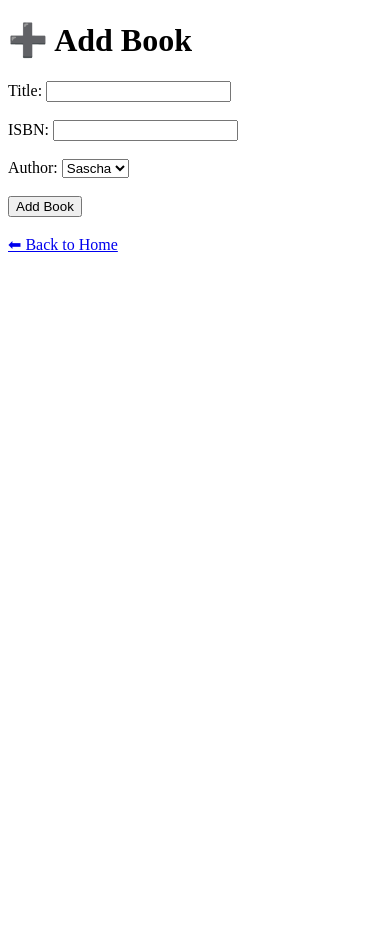
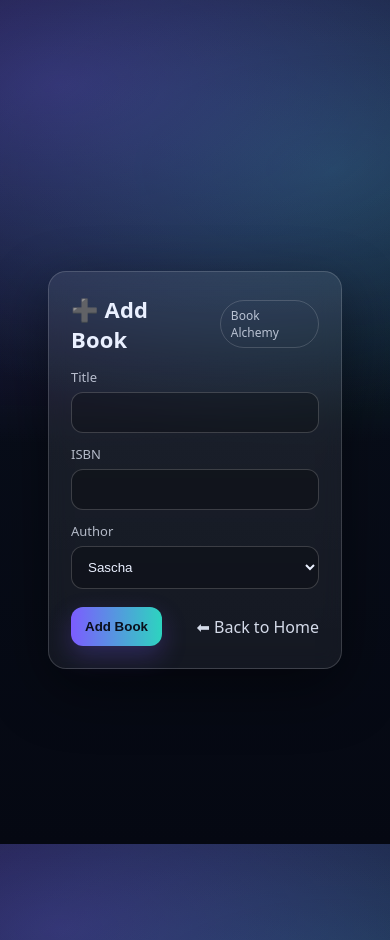
Before and after one commit to ibibibi83/book-alchemy, a Flask app: page /add_book in a window 390 px wide. Before the commit the page ends 252 px from the top, so only its background shows below. Run offline with Flask 3, Linux system fonts and the light colour scheme.

Commit message:
Style Book Alchemy app (HTML + CSS)

```diff
--- /dev/null
+++ b/static/styles.css
@@ -0,0 +1,203 @@
+/* static/styles.css */
+:root{
+  --bg: #0b1220;
+  --card: rgba(255,255,255,.08);
+  --card2: rgba(255,255,255,.06);
+  --text: #eaf0ff;
+  --muted: rgba(234,240,255,.75);
+  --border: rgba(255,255,255,.16);
+  --accent: #7c5cff;
+  --accent2: #2dd4bf;
+  --danger: #ff5c7a;
+  --shadow: 0 20px 60px rgba(0,0,0,.45);
+}
+
+html,body{ height:100%; }
+body{
+  margin:0;
+  font-family: ui-sans-serif, system-ui, -apple-system, Segoe UI, Roboto, Arial, "Apple Color Emoji","Segoe UI Emoji";
+  color: var(--text);
+  background:
+    radial-gradient(1200px 600px at 15% 10%, rgba(124,92,255,.35), transparent 60%),
+    radial-gradient(900px 500px at 85% 20%, rgba(45,212,191,.25), transparent 55%),
+    linear-gradient(180deg, var(--bg), #050812);
+  display:flex;
+  align-items:center;
+  justify-content:center;
+  padding: 3rem;
+}
+
+ul{
+    padding: 0 !important;
+    margin: 0 !important;
+    list-style:none;
+}
+.container{
+  width: min(920px, 100%);
+      display: flex;
+    justify-content: center;
+    align-items: center;
+    max-width: 100%;
+  gap: 1rem;
+}
+.full-size{width: 100%;}
+.home-container{
+  width: 100%;
+  display:flex;
+  justify-content: center;
+  align-items: center;
+  gap: 18px;
+}
+.inline-item{
+    display: flex;
+    flex-direction: row;
+    justify-content: space-between;
+    align-items: center;
+    padding: 0.5rem 0;
+    padding-left: 1rem;
+    border-radius: 12px;
+}
+
+.inline-item:hover{
+    background-color: rgba(38, 81, 70, 0.54);
+}
+
+@media (max-width: 820px){
+  .container{ grid-template-columns: 1fr; }
+}
+
+.card{
+  background: linear-gradient(180deg, var(--card), var(--card2));
+  border: 1px solid var(--border);
+  border-radius: 18px;
+  box-shadow: var(--shadow);
+  padding: 22px;
+  backdrop-filter: blur(10px);
+}
+
+.header{
+  display:flex;
+  align-items:center;
+  justify-content:space-between;
+  gap: 14px;
+  margin-bottom: 14px;
+}
+
+h1{
+  margin:0;
+  font-size: 22px;
+  letter-spacing: .2px;
+}
+
+.badge{
+  font-size: 12px;
+  padding: 6px 10px;
+  border-radius: 999px;
+  border: 1px solid var(--border);
+  color: var(--muted);
+}
+
+form{
+  display:grid;
+  gap: 12px;
+}
+
+label{
+  display:grid;
+  gap: 6px;
+  font-size: 13px;
+  color: var(--muted);
+}
+
+input{
+  padding: 12px 12px;
+  border-radius: 12px;
+  border: 1px solid rgba(255,255,255,.18);
+  background: rgba(0,0,0,.25);
+  color: var(--text);
+  outline: none;
+}
+select{
+    padding: 12px 12px;
+  border-radius: 12px;
+  border: 1px solid rgba(255,255,255,.18);
+  background: rgba(0,0,0,.25);
+  color: var(--text);
+  outline: none;
+    appearance: auto;
+}
+
+input:focus{
+  border-color: rgba(124,92,255,.8);
+  box-shadow: 0 0 0 4px rgba(124,92,255,.18);
+}
+
+.actions{
+  display:flex;
+  align-items:center;
+  justify-content:space-between;
+  gap: 10px;
+  margin-top: 6px;
+}
+
+button{
+  border:0;
+  cursor:pointer;
+  padding: 12px 14px;
+  border-radius: 12px;
+  color: #0a0f1c;
+  font-weight: 700;
+  background: linear-gradient(90deg, var(--accent), var(--accent2));
+  box-shadow: 0 10px 25px rgba(124,92,255,.25);
+}
+
+button:hover{ filter: brightness(1.05); }
+button:active{ transform: translateY(1px); }
+
+a{
+  color: var(--text);
+  text-decoration: none;
+  opacity: .9;
+}
+a:hover{ opacity: 1; text-decoration: underline; }
+
+.flash{
+  padding-left: 18px;
+  display:grid;
+  gap: 8px;
+}
+.flash li{
+  color: var(--danger);
+  background: rgba(255,92,122,.08);
+  border: 1px solid rgba(255,92,122,.25);
+  padding: 10px 12px;
+  border-radius: 12px;
+    margin-top: 1rem;
+}
+
+.side{
+  display:grid;
+  gap: 12px;
+}
+.side h2{
+  margin:0 0 4px 0;
+  font-size: 14px;
+  color: var(--muted);
+  font-weight: 600;
+}
+.tip{
+  border: 1px dashed rgba(255,255,255,.18);
+  border-radius: 16px;
+  padding: 16px;
+  color: var(--muted);
+  line-height: 1.5;
+}
+.kbd{
+  display:inline-block;
+  padding: 2px 8px;
+  border-radius: 8px;
+  border: 1px solid rgba(255,255,255,.18);
+  background: rgba(0,0,0,.22);
+  color: var(--text);
+  font-size: 12px;
+}
--- a/templates/add_book.html
+++ b/templates/add_book.html
@@ -2,44 +2,59 @@
 <html lang="en">
 <head>
   <meta charset="UTF-8">
+  <link rel="stylesheet" href="{{ url_for('static', filename='styles.css') }}">
   <title>Add Book</title>
 </head>
 <body>
 
+  <div class="container">
+    <div class="card">
+
+      <div class="header">
         <h1>➕ Add Book</h1>
+        <span class="badge">Book Alchemy</span>
+      </div>
 
       <form method="POST">
 
         <label>
-        Title:
+          Title
           <input type="text" name="title" required>
         </label>
-    <br><br>
 
         <label>
-        ISBN:
+          ISBN
           <input type="text" name="isbn" required>
         </label>
-    <br><br>
 
         <label>
-        Author:
+          Author
           <select name="author_id" required>
             {% for author in authors %}
-                <option value="{{ author.id }}">
-                    {{ author.name }}
-                </option>
+              <option value="{{ author.id }}">{{ author.name }}</option>
             {% endfor %}
           </select>
         </label>
-    <br><br>
 
+        <div class="actions">
           <button type="submit">Add Book</button>
+          <a href="/">⬅ Back to Home</a>
+        </div>
 
       </form>
 
-<br>
-<a href="/">⬅ Back to Home</a>
+      {% with messages = get_flashed_messages() %}
+      {% if messages %}
+        <ul class="flash">
+          {% for message in messages %}
+            <li>{{ message }}</li>
+          {% endfor %}
+        </ul>
+      {% endif %}
+      {% endwith %}
+
+    </div>
+  </div>
 
 </body>
 </html>
```
Also changed, not shown: templates/add_author.html (+26 -9 lines), templates/home.html (+23 -14 lines), data/library.sqlite. Lines whose indentation alone changed are shown as unchanged.
